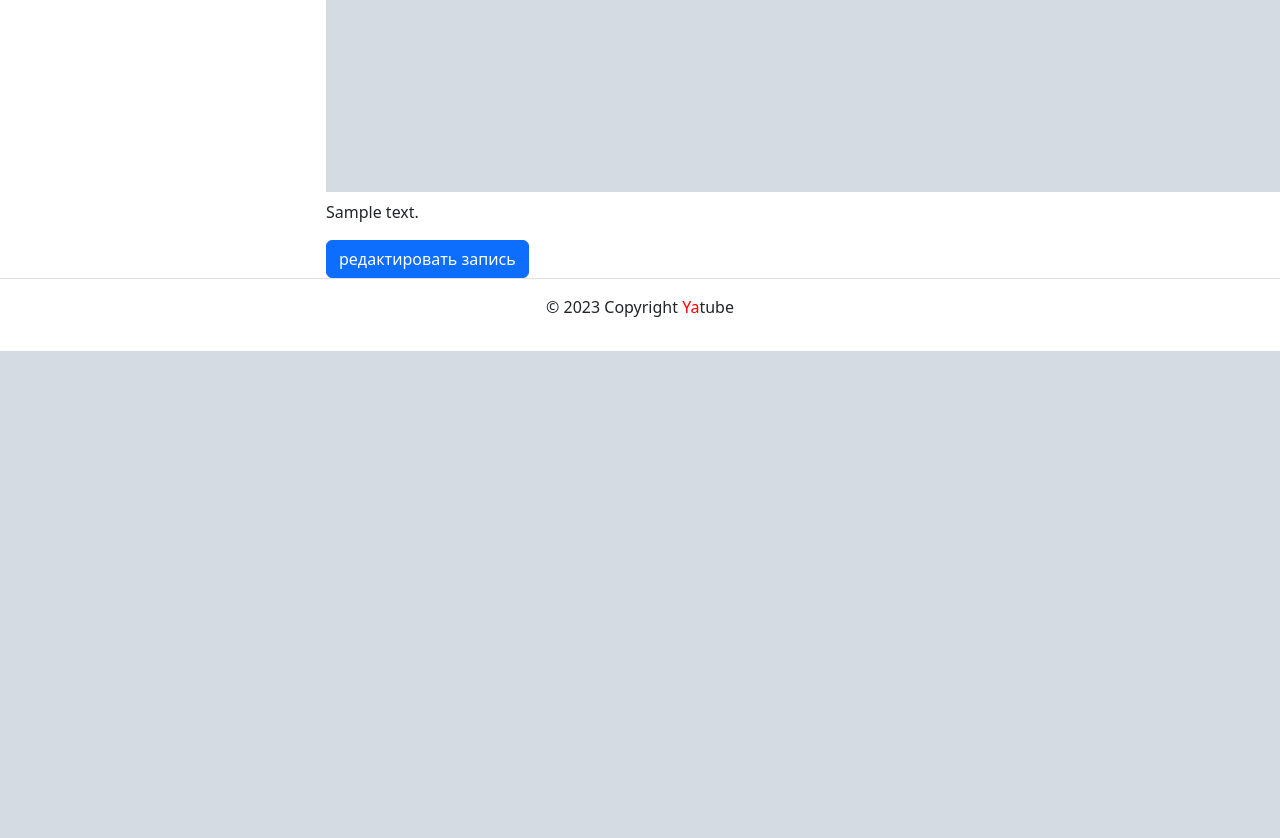
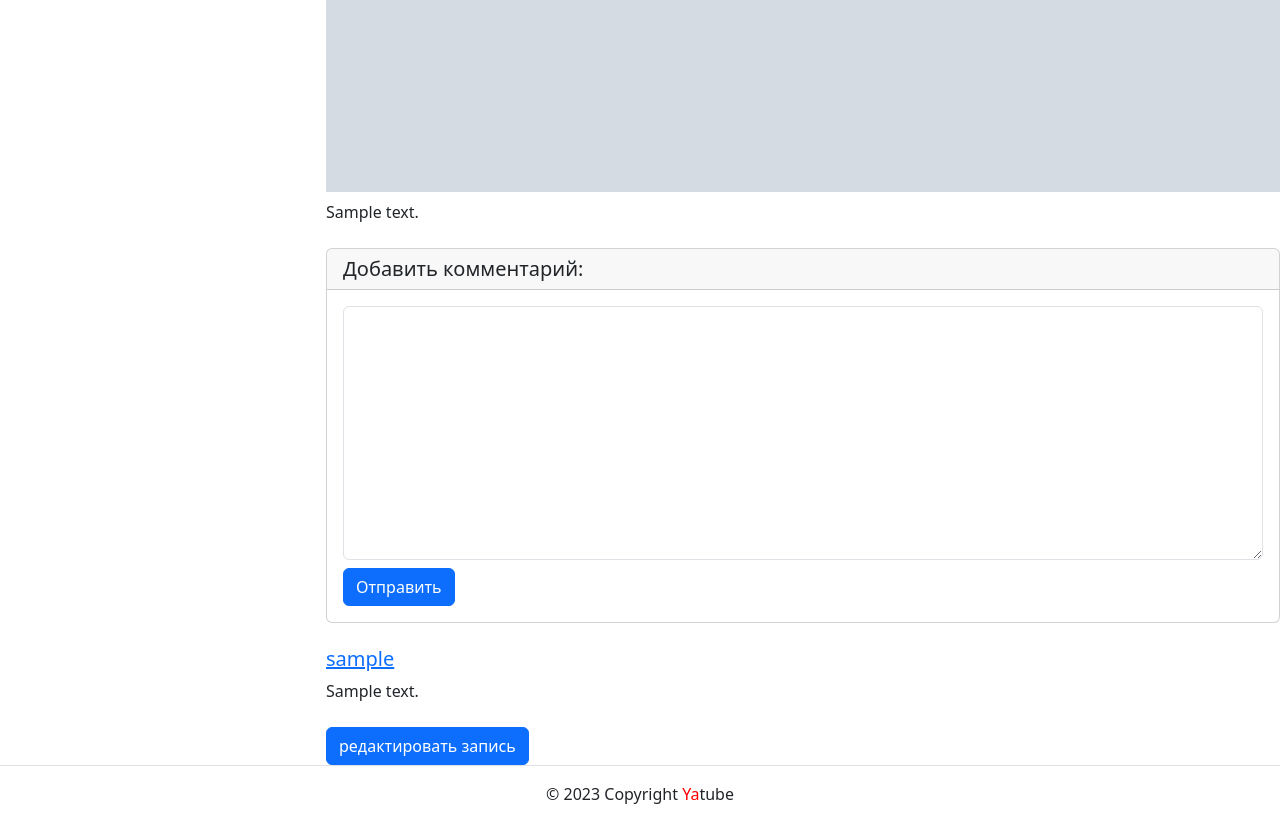
Before and after one commit to NastyaTSA/hw04_tests, a Django app: page /posts/1/ in a window 1280 px wide. Shown: the part 588-1426 px from the top of the page. Before the commit the page ends 939 px from the top, so only its background shows below. Run offline with Django 3.2, Linux system fonts and the light colour scheme; a user stored in the database is signed in; tables that the repository leaves empty hold one stand-in row (values such as "Sample post"); grey boxes marked "Sample" are stand-in pictures; some libraries are stand-ins or nearby versions.

Commit message:
Спринт 6/18 → Урок 4/12

```diff
--- a/yatube/posts/forms.py
+++ b/yatube/posts/forms.py
@@ -1,6 +1,6 @@
 from django import forms
 
-from posts.models import Post, Group
+from posts.models import Post, Group, Comment
 
 
 def validate_not_empty(value):
@@ -24,3 +24,15 @@ class PostForm(forms.ModelForm):
                                    queryset=Group.objects.all(),
                                    label='Группа',
                                    help_text='Выберите группу')
+
+
+class CommentForm(forms.ModelForm):
+    class Meta():
+        model = Comment
+        fields = ('text',)
+        labels = {
+            'text': 'Текст комментария',
+        }
+        help_texts = {
+            'text': 'Напишите ваш комментарий',
+        }
--- a/yatube/posts/models.py
+++ b/yatube/posts/models.py
@@ -37,6 +37,7 @@ class Post(models.Model):
         upload_to='posts/',
         blank=True
     )
+
     def __str__(self):
         return self.text[:TEXT_LEN]
 
@@ -44,3 +45,31 @@ class Post(models.Model):
         ordering = ('-pub_date', 'author')
         verbose_name = 'Пост'
         verbose_name_plural = 'Посты'
+
+
+class Comment(models.Model):
+    post = models.ForeignKey(
+        Post,
+        on_delete=models.CASCADE,
+        blank=True,
+        null=True,
+        related_name='comments',
+        verbose_name='Комментарии'
+    )
+    author = models.ForeignKey(
+        User,
+        on_delete=models.CASCADE,
+        related_name='comments',
+        verbose_name='Автор публикации'
+    )
+    text = models.TextField(
+        'Текст комментария',
+        help_text='Напишите комментарий',
+    )
+    created = models.DateTimeField(
+        'Дата комментария',
+        auto_now_add=True,
+    )
+
+    def __str__(self):
+        return self.text[:30]
--- a/yatube/posts/urls.py
+++ b/yatube/posts/urls.py
@@ -10,5 +10,8 @@ urlpatterns = [
     path('profile/<str:username>/', views.profile, name='profile'),
     path('posts/<int:post_id>/', views.post_detail, name='post_detail'),
     path('posts/<int:post_id>/edit/', views.post_edit, name='post_edit'),
-    path('create/', views.post_create, name='post_create')
+    path('create/', views.post_create, name='post_create'),
+    path('posts/<int:post_id>/comment/', views.add_comment,
+         name='add_comment'),
+
 ]
--- a/yatube/posts/views.py
+++ b/yatube/posts/views.py
@@ -4,7 +4,7 @@ from django.contrib.auth.decorators import login_required
 from django.core.paginator import Paginator
 from django.shortcuts import render, get_object_or_404, redirect
 
-from .forms import PostForm
+from .forms import PostForm, CommentForm
 from .models import Post, Group, User
 
 QUANTITY: int = 10
@@ -55,11 +55,16 @@ def post_detail(request, post_id):
     post = get_object_or_404(Post, pk=post_id)
     author = get_object_or_404(User, username=post.author.username)
     post_list = author.posts.select_related('author').all()
+    comments = post.comments.select_related('author').all()
+    form = CommentForm()
+
     quantity = post_list.count()
 
     context = {
         'quantity': quantity,
-        'post': post
+        'post': post,
+        'comments': comments,
+        'form': form,
     }
     return render(request, 'posts/post_detail.html', context)
 
@@ -95,3 +100,15 @@ def post_edit(request, post_id):
         'is_edit': True,
     }
     return render(request, 'posts/create_post.html', context)
+
+
+@login_required
+def add_comment(request, post_id):
+    post = get_object_or_404(Post, pk=post_id)
+    form = CommentForm(request.POST or None)
+    if form.is_valid():
+        comment = form.save(commit=False)
+        comment.author = request.user
+        comment.post = post
+        comment.save()
+    return redirect('posts:post_detail', post_id=post_id)
--- a/yatube/templates/posts/post_detail.html
+++ b/yatube/templates/posts/post_detail.html
@@ -1,7 +1,7 @@
 {% extends "base.html" %}
 {% load thumbnail %}
 {% block title %}
-  {{ post.text|truncatechars:30 }}
+  {{ post.text|truncatechars:30}}
 {% endblock title %}
 {% block content %}
   <div class="row">
@@ -36,6 +36,37 @@
         <img class="card-img my-2" src="{{ im.url }}">
       {% endthumbnail %}
       <p>{{ post.text|linebreaksbr }}</p>
+      {% load user_filters %}
+
+      {% if user.is_authenticated %}
+        <div class="card my-4">
+          <h5 class="card-header">Добавить комментарий:</h5>
+          <div class="card-body">
+            <form method="post" action="{% url 'posts:add_comment' post.id %}">
+              {% csrf_token %}
+              <div class="form-group mb-2">
+                {{ form.text|addclass:"form-control" }}
+              </div>
+              <button type="submit" class="btn btn-primary">Отправить</button>
+            </form>
+          </div>
+        </div>
+      {% endif %}
+
+      {% for comment in comments %}
+        <div class="media mb-4">
+          <div class="media-body">
+            <h5 class="mt-0">
+              <a href="{% url 'posts:profile' comment.author.username %}">
+                {{ comment.author.username }}
+              </a>
+            </h5>
+            <p>
+              {{ comment.text }}
+            </p>
+          </div>
+        </div>
+      {% endfor %}
       {% if post.author == request.user %}
         <a class="btn btn-primary" href="{% url 'posts:post_edit' post.pk %}">
           редактировать запись
```
Also changed, not shown: yatube/posts/tests/test_forms.py (+25 -2 lines), yatube/posts/migrations/0005_comment.py (added).
